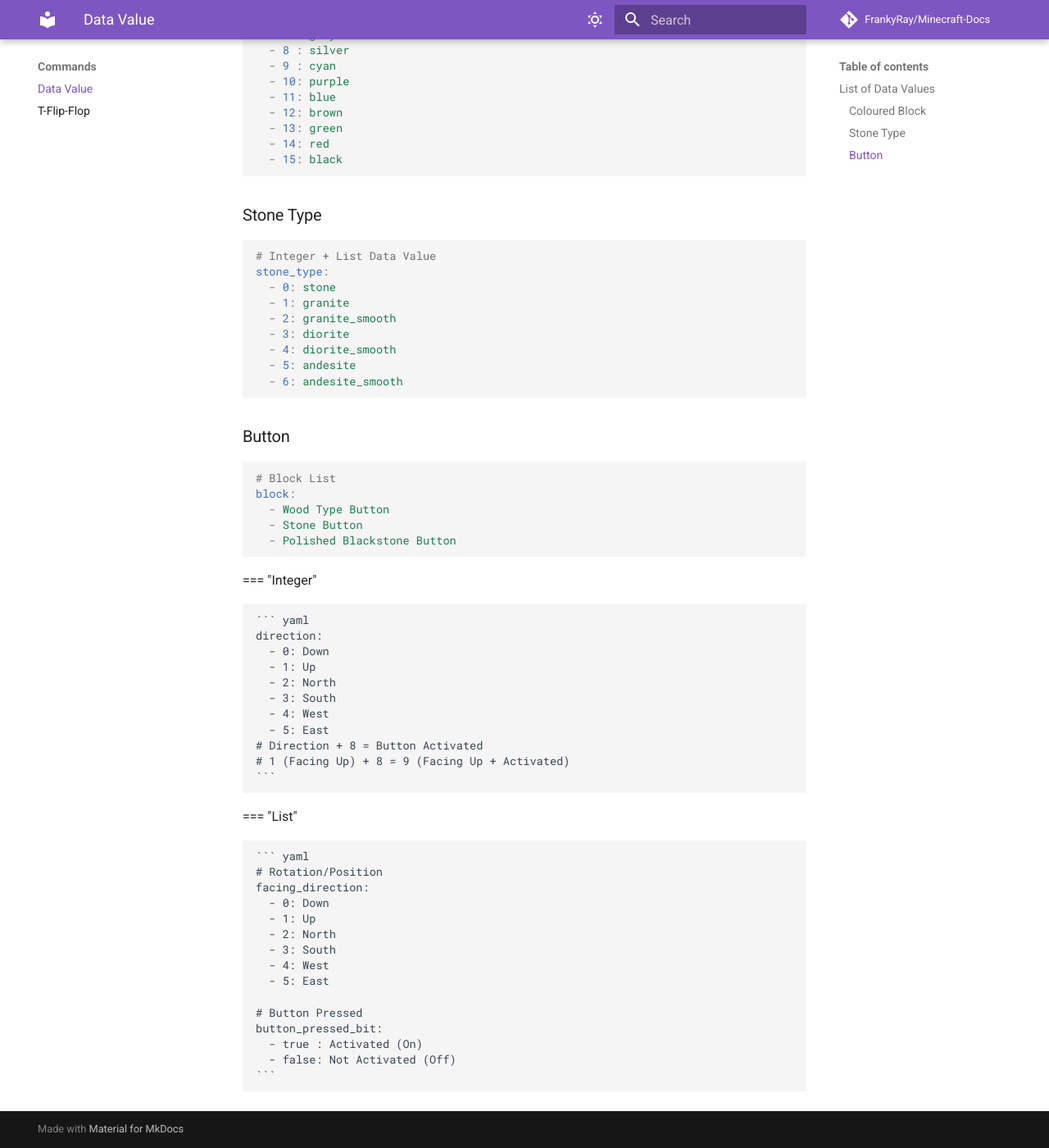
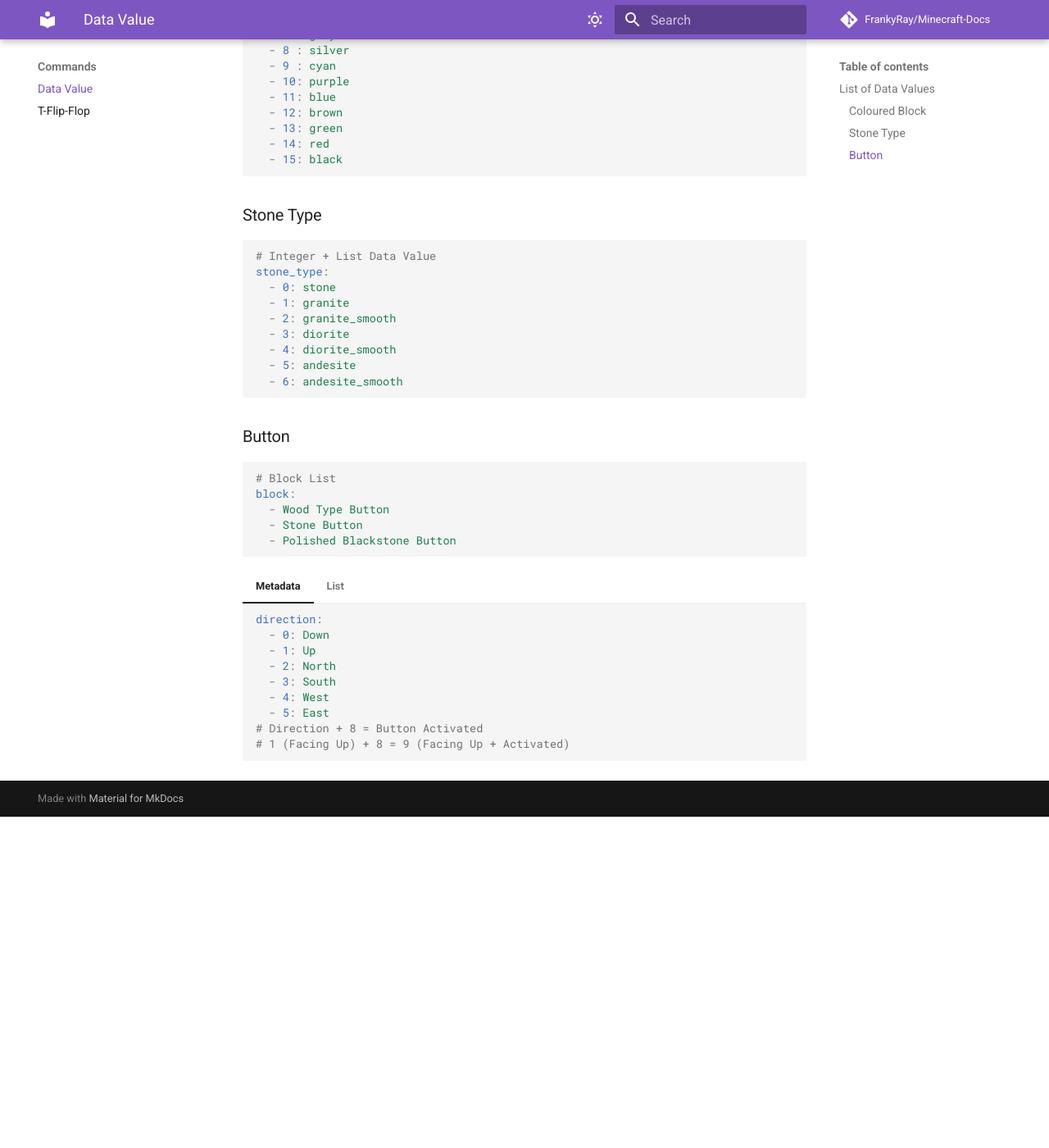
Before and after one commit to FrankyRay/Minecraft-Docs, an MkDocs documentation site: the page built from documentation/docs/commands/data_value.md, in a window 1280 px wide and 1400 px high, scrolled down 1093 px. Shown: the whole window at 82% size. Built offline with MkDocs 1.6.1 and Material for MkDocs 9.7.7, drawn with Linux system fonts in a browser that asks for light colours; comment, search, counter and statistics services are not loaded; after the commit the page ends 2089 px from its top, so only the background shows below that; some of the changed text lies outside the part shown.

Commit message:
config, little changes

````diff
--- a/documentation/docs/commands/data_value.md
+++ b/documentation/docs/commands/data_value.md
@@ -2,11 +2,11 @@
 
 Data value are block/item variation. Data value can be rotation of the block, block colour, item durability, etc. Data value can be called "Block State"
 
-Data value divided into 2 type, integer only and JSON-List.
+Data value divided into 2 type, AUX (Metadata) and JSON-List.
 
 For example:
 ``` py
-# For integer
+# For AUX (Metadata)
 /give @p stone 5
 # For JSON-List
 /setblock 0 -60 0 stone_button ["facing_direction": 0, "button_pressed_bit": true]
@@ -77,7 +77,7 @@
   - Polished Blackstone Button
 ```
 
-=== "Integer"
+=== "Metadata"
 
     ``` yaml
     direction:
--- a/documentation/mkdocs.yml
+++ b/documentation/mkdocs.yml
@@ -17,6 +17,7 @@
   name: material
   features:
     - navigation.tabs
+    - content.tabs.link
   icon:
     repo: fontawesome/brands/git-alt
   palette:
@@ -42,6 +43,8 @@
   - pymdownx.superfences
   - pymdownx.arithmatex:
       generic: true
+  - pymdownx.tabbed:
+      alternate_style: true
 
 # extra_javascript:
 #   - javascripts/mathjax.js
````
